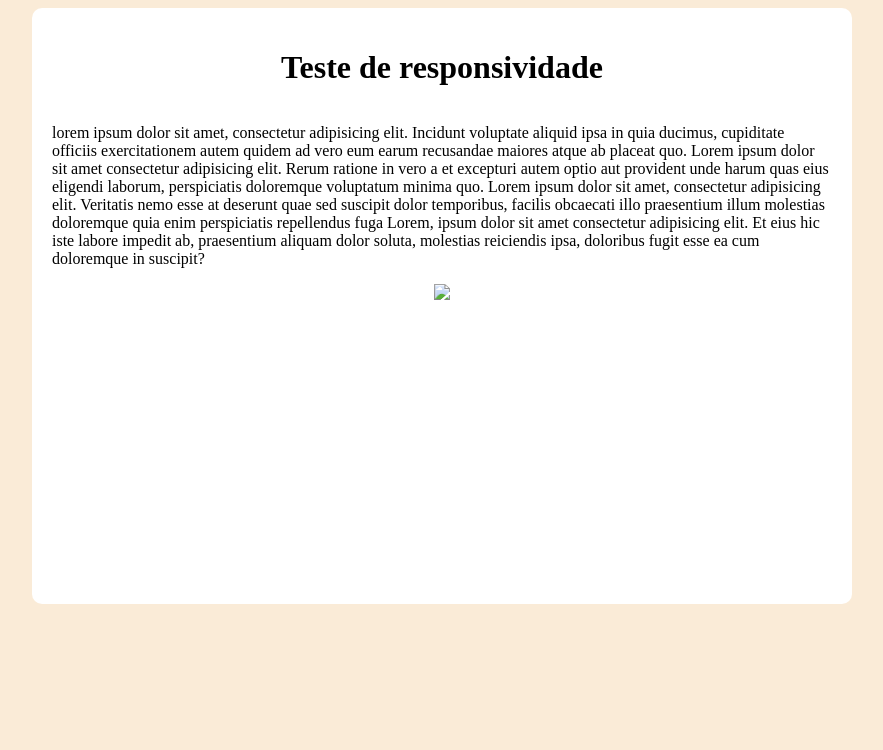
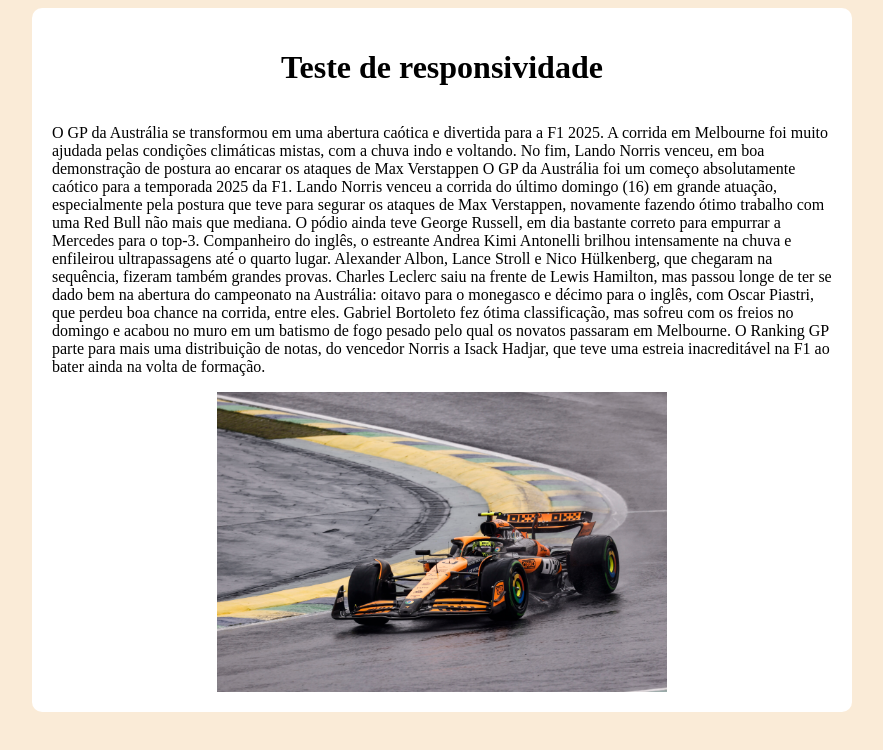
Before and after one commit to juan-ribeiro02/responsividade, a plain HTML site: page index.html in a window 1280 px wide. Shown: the whole page, without its empty margins (198-1081 px from the left). Drawn offline with Linux system fonts and the light colour scheme.

Commit message:
mudei muita coisa, agora é f1

```diff
--- a/index.html
+++ b/index.html
@@ -12,16 +12,13 @@
     <div class="corpo">
         <h1>Teste de responsividade</h1>
         <p>
-            lorem ipsum dolor sit amet, consectetur adipisicing elit. Incidunt voluptate aliquid ipsa in quia ducimus, cupiditate officiis
-            exercitationem autem quidem ad vero eum earum recusandae maiores atque ab placeat quo.
-            Lorem ipsum dolor sit amet consectetur adipisicing elit. Rerum ratione in vero a et excepturi autem optio aut provident unde
-            harum quas eius eligendi laborum, perspiciatis doloremque voluptatum minima quo.
-            Lorem ipsum dolor sit amet, consectetur adipisicing elit. Veritatis nemo esse at deserunt quae sed suscipit dolor temporibus,
-            facilis obcaecati illo praesentium illum molestias doloremque quia enim perspiciatis repellendus fuga
-            Lorem, ipsum dolor sit amet consectetur adipisicing elit. Et eius hic iste labore impedit ab, praesentium aliquam dolor soluta,
-            molestias reiciendis ipsa, doloribus fugit esse ea cum doloremque in suscipit?
+            O GP da Austrália se transformou em uma abertura caótica e divertida para a F1 2025. A corrida em Melbourne foi muito ajudada pelas condições climáticas mistas, com a chuva indo e voltando. No fim, Lando Norris venceu, em boa demonstração de postura ao encarar os ataques de Max Verstappen
+            O GP da Austrália foi um começo absolutamente caótico para a temporada 2025 da F1. Lando Norris venceu a corrida do último domingo (16) em grande atuação, especialmente pela postura que teve para segurar os ataques de Max Verstappen, novamente fazendo ótimo trabalho com uma Red Bull não mais que mediana.
+            O pódio ainda teve George Russell, em dia bastante correto para empurrar a Mercedes para o top-3. Companheiro do inglês, o estreante Andrea Kimi Antonelli brilhou intensamente na chuva e enfileirou ultrapassagens até o quarto lugar. Alexander Albon, Lance Stroll e Nico Hülkenberg, que chegaram na sequência, fizeram também grandes provas.
+            Charles Leclerc saiu na frente de Lewis Hamilton, mas passou longe de ter se dado bem na abertura do campeonato na Austrália: oitavo para o monegasco e décimo para o inglês, com Oscar Piastri, que perdeu boa chance na corrida, entre eles. Gabriel Bortoleto fez ótima classificação, mas sofreu com os freios no domingo e acabou no muro em um batismo de fogo pesado pelo qual os novatos passaram em Melbourne.
+            O Ranking GP parte para mais uma distribuição de notas, do vencedor Norris a Isack Hadjar, que teve uma estreia inacreditável na F1 ao bater ainda na volta de formação.
         </p>
-        <img src="flags-g20-membership-concept-g20-summit-meeting-countries-official-brazil-s-g20-logo-2024-g20-rio-de-janeiro-summit-3d-work_220166-7998.avif" height="300">
+        <img src="carro.jpg" height="300">
     </div>
 
 
```
Also changed, not shown: carro.jpg (added), texto.txt (deleted).
